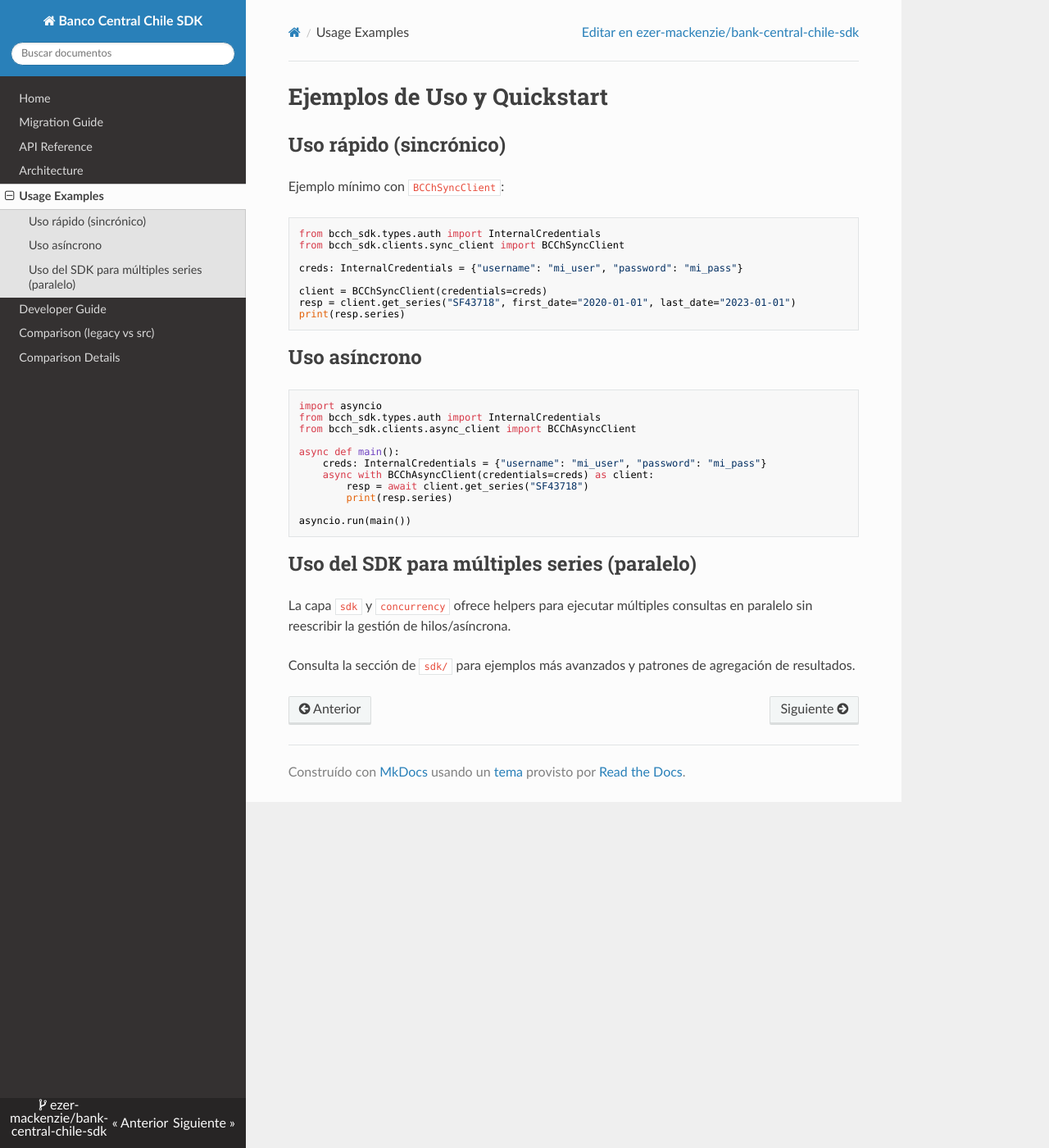
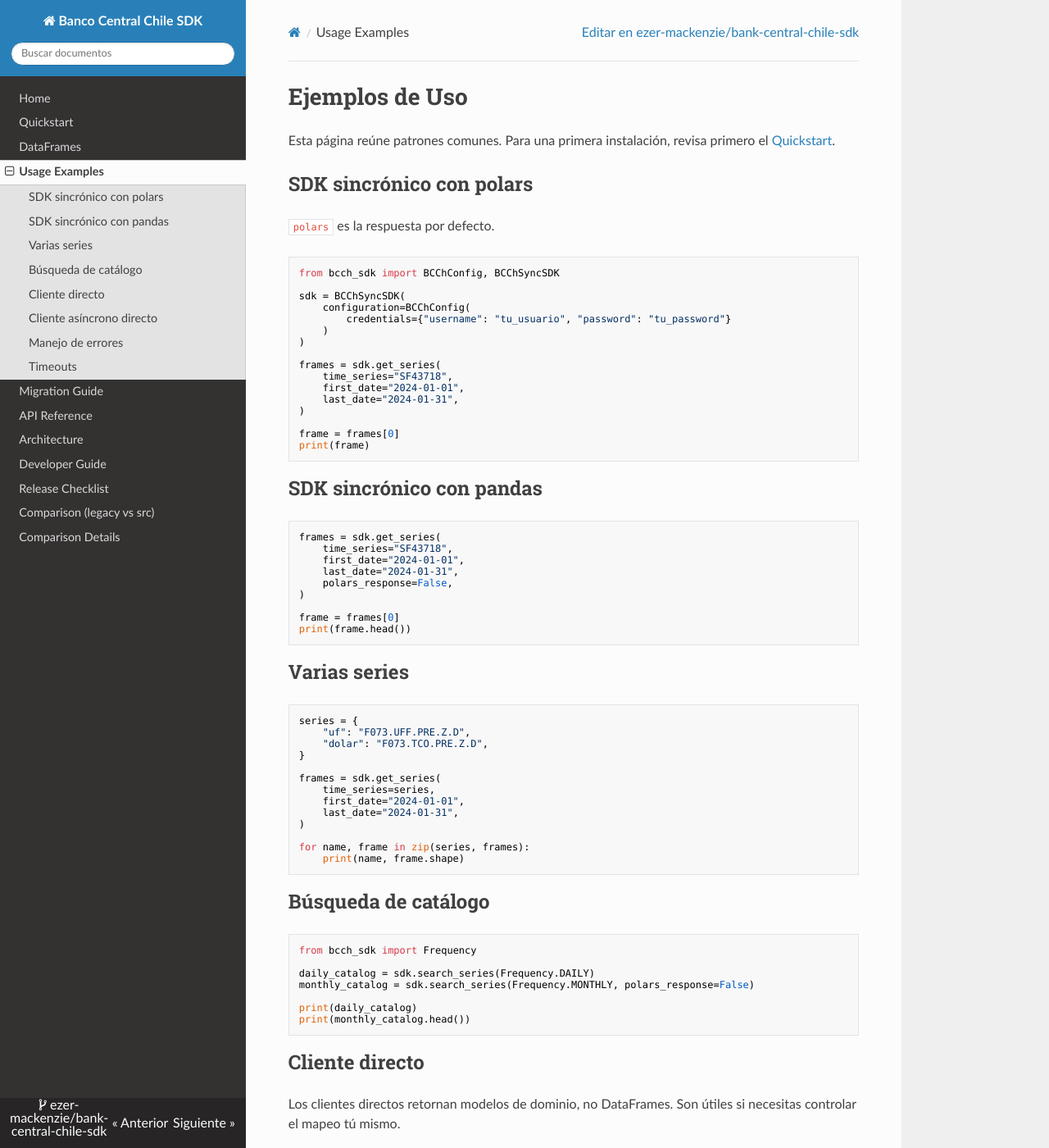
Before and after one commit to ezer-mackenzie/bcch-sdk, an MkDocs documentation site: the page built from docs/usage.md, in a window 1280 px wide and 1400 px high. Shown: the whole window at 82% size. Built offline with MkDocs 1.6.1, drawn with Linux system fonts in a browser that asks for light colours; nearby versions of some CDN libraries; some of the changed text lies outside the part shown.

Commit message:
docs: expand mkdocs guides and validate wheel installs

````diff
--- /dev/null
+++ b/docs/dataframes.md
@@ -0,0 +1,86 @@
+# DataFrames
+
+El SDK considera `pandas` y `polars` parte del contrato principal. Por eso ambas librerías son dependencias runtime obligatorias en la serie `0.x` y en el objetivo `1.0.0`.
+
+## Respuesta por defecto
+
+Por defecto, `get_series` y `search_series` retornan `polars.DataFrame`.
+
+```python
+from bcch_sdk import BCChConfig, BCChSyncSDK
+
+sdk = BCChSyncSDK(
+    configuration=BCChConfig(
+        credentials={"username": "tu_usuario", "password": "tu_password"}
+    )
+)
+
+frames = sdk.get_series("SF43718")
+
+print(type(frames[0]))
+```
+
+## Respuesta con pandas
+
+Usa `polars_response=False` para solicitar `pandas.DataFrame`.
+
+```python
+frames = sdk.get_series(
+    "SF43718",
+    first_date="2024-01-01",
+    last_date="2024-01-31",
+    polars_response=False,
+)
+
+print(type(frames[0]))
+```
+
+La misma opción está disponible en `search_series`.
+
+```python
+from bcch_sdk import Frequency
+
+catalog = sdk.search_series(
+    Frequency.MONTHLY,
+    polars_response=False,
+)
+```
+
+## Múltiples series
+
+Cuando pides varias series, el SDK retorna una lista de DataFrames en el mismo orden solicitado.
+
+```python
+frames = sdk.get_series(
+    ["SF43718", "F073.TCO.PRE.Z.D"],
+    first_date="2024-01-01",
+    last_date="2024-01-31",
+)
+
+for frame in frames:
+    print(frame.columns)
+```
+
+También puedes pasar una cadena separada por comas.
+
+```python
+frames = sdk.get_series("SF43718,F073.TCO.PRE.Z.D")
+```
+
+## Forma de los datos
+
+Para una serie, el DataFrame tiene:
+
+- `date`: fecha de observación.
+- una columna con el identificador de la serie.
+
+Ejemplo conceptual:
+
+| date | SF43718 |
+| --- | ---: |
+| 2024-01-01 | 1.0 |
+| 2024-01-02 | 1.1 |
+
+## Decisión de dependencias
+
+Separar `pandas` y `polars` en extras opcionales queda reservado para una versión futura posterior a `1.0.0`. Hacerlo ahora implicaría cambiar imports, errores y contratos de respuesta mientras la API todavía está madurando.
--- /dev/null
+++ b/docs/quickstart.md
@@ -0,0 +1,130 @@
+# Quickstart
+
+Esta guía muestra el camino recomendado para empezar con `bcch-sdk`.
+
+## Instalación
+
+```bash
+python -m pip install bcch-sdk
+```
+
+Para desarrollo local desde el repositorio:
+
+```bash
+poetry install
+```
+
+## Credenciales
+
+El Banco Central de Chile requiere credenciales para consultar SieteRestWS. El SDK recibe un diccionario con `username` y `password`.
+
+```python
+from bcch_sdk import BCChConfig
+
+config = BCChConfig(
+    credentials={
+        "username": "tu_usuario",
+        "password": "tu_password",
+    }
+)
+```
+
+## Consulta sincrónica
+
+Usa `BCChSyncSDK` para scripts, notebooks o procesos batch simples.
+
+```python
+from bcch_sdk import BCChConfig, BCChSyncSDK
+
+sdk = BCChSyncSDK(
+    configuration=BCChConfig(
+        credentials={"username": "tu_usuario", "password": "tu_password"}
+    )
+)
+
+frames = sdk.get_series(
+    time_series="SF43718",
+    first_date="2024-01-01",
+    last_date="2024-01-31",
+)
+
+print(frames[0])
+```
+
+`get_series` siempre retorna una secuencia de DataFrames. Si consultas una serie, usa `frames[0]`.
+
+## Consulta asíncrona
+
+Usa `BCChAsyncSDK` cuando tu aplicación ya trabaja con `asyncio`.
+
+```python
+import asyncio
+
+from bcch_sdk import BCChAsyncSDK, BCChConfig
+
+
+async def main() -> None:
+    sdk = BCChAsyncSDK(
+        configuration=BCChConfig(
+            credentials={"username": "tu_usuario", "password": "tu_password"}
+        )
+    )
+
+    frames = await sdk.get_series(
+        time_series=["SF43718", "F073.TCO.PRE.Z.D"],
+        first_date="2024-01-01",
+        last_date="2024-01-31",
+    )
+
+    for frame in frames:
+        print(frame)
+
+
+asyncio.run(main())
+```
+
+## Buscar series
+
+```python
+from bcch_sdk import BCChConfig, BCChSyncSDK, Frequency
+
+sdk = BCChSyncSDK(
+    configuration=BCChConfig(
+        credentials={"username": "tu_usuario", "password": "tu_password"}
+    )
+)
+
+catalog = sdk.search_series(Frequency.DAILY)
+
+print(catalog)
+```
+
+## Manejo básico de errores
+
+```python
+from bcch_sdk import (
+    BCChConfig,
+    BCChSyncSDK,
+    InvalidCredentialsException,
+    InvalidDateException,
+    InvalidSeriesException,
+    TransportException,
+)
+
+sdk = BCChSyncSDK(
+    configuration=BCChConfig(
+        credentials={"username": "tu_usuario", "password": "tu_password"}
+    )
+)
+
+try:
+    frames = sdk.get_series("SF43718", first_date="2024-01-01")
+except InvalidCredentialsException:
+    print("Credenciales inválidas.")
+except InvalidSeriesException:
+    print("La serie solicitada no existe o no está disponible.")
+except InvalidDateException:
+    print("El rango de fechas no es válido para la serie.")
+except TransportException:
+    print("No se pudo contactar al servicio del Banco Central.")
+```
--- /dev/null
+++ b/docs/release_checklist.md
@@ -0,0 +1,75 @@
+# Release Checklist
+
+Esta checklist resume el flujo recomendado antes de publicar una versión.
+
+## Antes de cambiar la versión
+
+- Revisar que `git status --short` esté limpio o que los cambios pendientes pertenezcan al release.
+- Confirmar el siguiente número de versión según semver.
+- Actualizar `CHANGELOG.md` con fecha, cambios y notas de compatibilidad.
+- Actualizar documentación si cambia cualquier import, comportamiento o dependencia.
+
+## Validación local
+
+```bash
+poetry check
+poetry run ruff check .
+poetry run pytest -q
+poetry run pytest -q -m benchmark --benchmark-disable
+poetry run mkdocs build --strict
+poetry build
+```
+
+## Validación del wheel
+
+El wheel debe poder instalarse en un entorno limpio.
+
+```bash
+python -m venv /tmp/bcch-sdk-wheel-test
+/tmp/bcch-sdk-wheel-test/bin/python -m pip install --upgrade pip
+/tmp/bcch-sdk-wheel-test/bin/python -m pip install dist/*.whl
+/tmp/bcch-sdk-wheel-test/bin/python -c "import bcch_sdk; print(bcch_sdk.__version__)"
+```
+
+## Commit y tag
+
+```bash
+git add -A
+git commit -m "chore: release vX.Y.Z"
+git tag -a vX.Y.Z -m "Release vX.Y.Z"
+```
+
+## Push
+
+```bash
+git push origin main
+git push origin vX.Y.Z
+```
+
+Si necesitas subir varios tags:
+
+```bash
+git push origin v0.3.0 v0.4.0 v0.5.0 v0.6.0 v0.7.0
+```
+
+## Publicación
+
+El workflow de publicación se ejecuta cuando se publica un GitHub Release.
+
+Antes de publicar el release:
+
+- Confirmar que CI está verde para el commit taggeado.
+- Confirmar que MkDocs construye con `--strict`.
+- Revisar que el release de GitHub apunte al tag correcto.
+- Copiar el resumen de `CHANGELOG.md` correspondiente a la versión.
+
+## Criterio para 1.0.0
+
+Publicar `1.0.0` solo cuando:
+
+- La superficie pública de imports esté congelada.
+- La jerarquía de excepciones esté documentada.
+- Los modelos de respuesta públicos estén documentados.
+- El wheel haya sido validado desde un entorno limpio.
+- La CI ejecute lint, tests, build y validación de wheel.
+- La documentación esté desplegable sin warnings.
--- a/docs/usage.md
+++ b/docs/usage.md
@@ -1,38 +1,155 @@
-# Ejemplos de Uso y Quickstart
+# Ejemplos de Uso
 
-## Uso rápido (sincrónico)
+Esta página reúne patrones comunes. Para una primera instalación, revisa primero el [Quickstart](quickstart.md).
 
-Ejemplo mínimo con `BCChSyncClient`:
+## SDK sincrónico con polars
+
+`polars` es la respuesta por defecto.
 
 ```python
-from bcch_sdk.types.auth import InternalCredentials
-from bcch_sdk.clients.sync_client import BCChSyncClient
+from bcch_sdk import BCChConfig, BCChSyncSDK
 
-creds: InternalCredentials = {"username": "mi_user", "password": "mi_pass"}
+sdk = BCChSyncSDK(
+    configuration=BCChConfig(
+        credentials={"username": "tu_usuario", "password": "tu_password"}
+    )
+)
 
-client = BCChSyncClient(credentials=creds)
-resp = client.get_series("SF43718", first_date="2020-01-01", last_date="2023-01-01")
-print(resp.series)
+frames = sdk.get_series(
+    time_series="SF43718",
+    first_date="2024-01-01",
+    last_date="2024-01-31",
+)
+
+frame = frames[0]
+print(frame)
 ```
 
-## Uso asíncrono
+## SDK sincrónico con pandas
+
+```python
+frames = sdk.get_series(
+    time_series="SF43718",
+    first_date="2024-01-01",
+    last_date="2024-01-31",
+    polars_response=False,
+)
+
+frame = frames[0]
+print(frame.head())
+```
+
+## Varias series
+
+```python
+series = {
+    "uf": "F073.UFF.PRE.Z.D",
+    "dolar": "F073.TCO.PRE.Z.D",
+}
+
+frames = sdk.get_series(
+    time_series=series,
+    first_date="2024-01-01",
+    last_date="2024-01-31",
+)
+
+for name, frame in zip(series, frames):
+    print(name, frame.shape)
+```
+
+## Búsqueda de catálogo
+
+```python
+from bcch_sdk import Frequency
+
+daily_catalog = sdk.search_series(Frequency.DAILY)
+monthly_catalog = sdk.search_series(Frequency.MONTHLY, polars_response=False)
+
+print(daily_catalog)
+print(monthly_catalog.head())
+```
+
+## Cliente directo
+
+Los clientes directos retornan modelos de dominio, no DataFrames. Son útiles si necesitas controlar el mapeo tú mismo.
+
+```python
+from bcch_sdk.clients import BCChSyncClient
+
+with BCChSyncClient(
+    credentials={"username": "tu_usuario", "password": "tu_password"}
+) as client:
+    response = client.get_series(
+        "SF43718",
+        first_date="2024-01-01",
+        last_date="2024-01-31",
+    )
+
+print(response.code)
+print(response.series)
+```
+
+## Cliente asíncrono directo
 
 ```python
 import asyncio
-from bcch_sdk.types.auth import InternalCredentials
-from bcch_sdk.clients.async_client import BCChAsyncClient
 
-async def main():
-    creds: InternalCredentials = {"username": "mi_user", "password": "mi_pass"}
-    async with BCChAsyncClient(credentials=creds) as client:
-        resp = await client.get_series("SF43718")
-        print(resp.series)
+from bcch_sdk.clients import BCChAsyncClient
+
+
+async def main() -> None:
+    async with BCChAsyncClient(
+        credentials={"username": "tu_usuario", "password": "tu_password"}
+    ) as client:
+        response = await client.get_series("SF43718")
+        print(response.series)
+
 
 asyncio.run(main())
 ```
 
-## Uso del SDK para múltiples series (paralelo)
+## Manejo de errores
 
-La capa `sdk` y `concurrency` ofrece helpers para ejecutar múltiples consultas en paralelo sin reescribir la gestión de hilos/asíncrona.
+```python
+from bcch_sdk import (
+    InvalidCredentialsException,
+    InvalidDateException,
+    InvalidFrequencyException,
+    InvalidSeriesException,
+    ResponseParseException,
+    TransportException,
+    WebServiceResponseException,
+)
 
-Consulta la sección de `sdk/` para ejemplos más avanzados y patrones de agregación de resultados.
+try:
+    frames = sdk.get_series("SF43718", first_date="2024-01-01")
+except InvalidCredentialsException:
+    print("Credenciales inválidas.")
+except InvalidSeriesException:
+    print("Serie inválida o no disponible.")
+except InvalidDateException:
+    print("Fecha inválida o fuera de rango.")
+except InvalidFrequencyException:
+    print("Frecuencia inválida para búsqueda.")
+except WebServiceResponseException:
+    print("El servicio respondió con un estado HTTP inesperado.")
+except ResponseParseException:
+    print("La respuesta no pudo convertirse al modelo esperado.")
+except TransportException:
+    print("Error de red o transporte.")
+```
+
+## Timeouts
+
+Puedes pasar un `httpx.Timeout` personalizado en la configuración.
+
+```python
+from httpx import Timeout
+
+config = BCChConfig(
+    credentials={"username": "tu_usuario", "password": "tu_password"},
+    timeout=Timeout(20.0),
+)
+
+sdk = BCChSyncSDK(configuration=config)
+```
--- a/mkdocs.yml
+++ b/mkdocs.yml
@@ -9,11 +9,14 @@
 strict: true
 nav:
   - Home: index.md
+  - Quickstart: quickstart.md
+  - DataFrames: dataframes.md
+  - Usage Examples: usage.md
   - Migration Guide: migration.md
   - API Reference: api_reference.md
   - Architecture: architecture.md
-  - Usage Examples: usage.md
   - Developer Guide: developer_guide.md
+  - Release Checklist: release_checklist.md
   - Comparison (legacy vs src): comparison.md
   - Comparison Details: comparison_detailed.md
 theme:
--- a/pyproject.toml
+++ b/pyproject.toml
@@ -1,6 +1,6 @@
 [project]
 name = "bcch-sdk"
-version = "0.7.0"
+version = "0.8.0"
 description = "Python SDK for the Banco Central de Chile SieteRestWS API."
 authors = [
     {name = "Eli-ezer Reuven Ramirez Ruiz",email = "ramirez.ruiz.eliezer.reuven@gmail.com"}
````
Also changed, not shown: CHANGELOG.md (+13 -5 lines), docs/index.md (+19 -4 lines), 1 other file.
